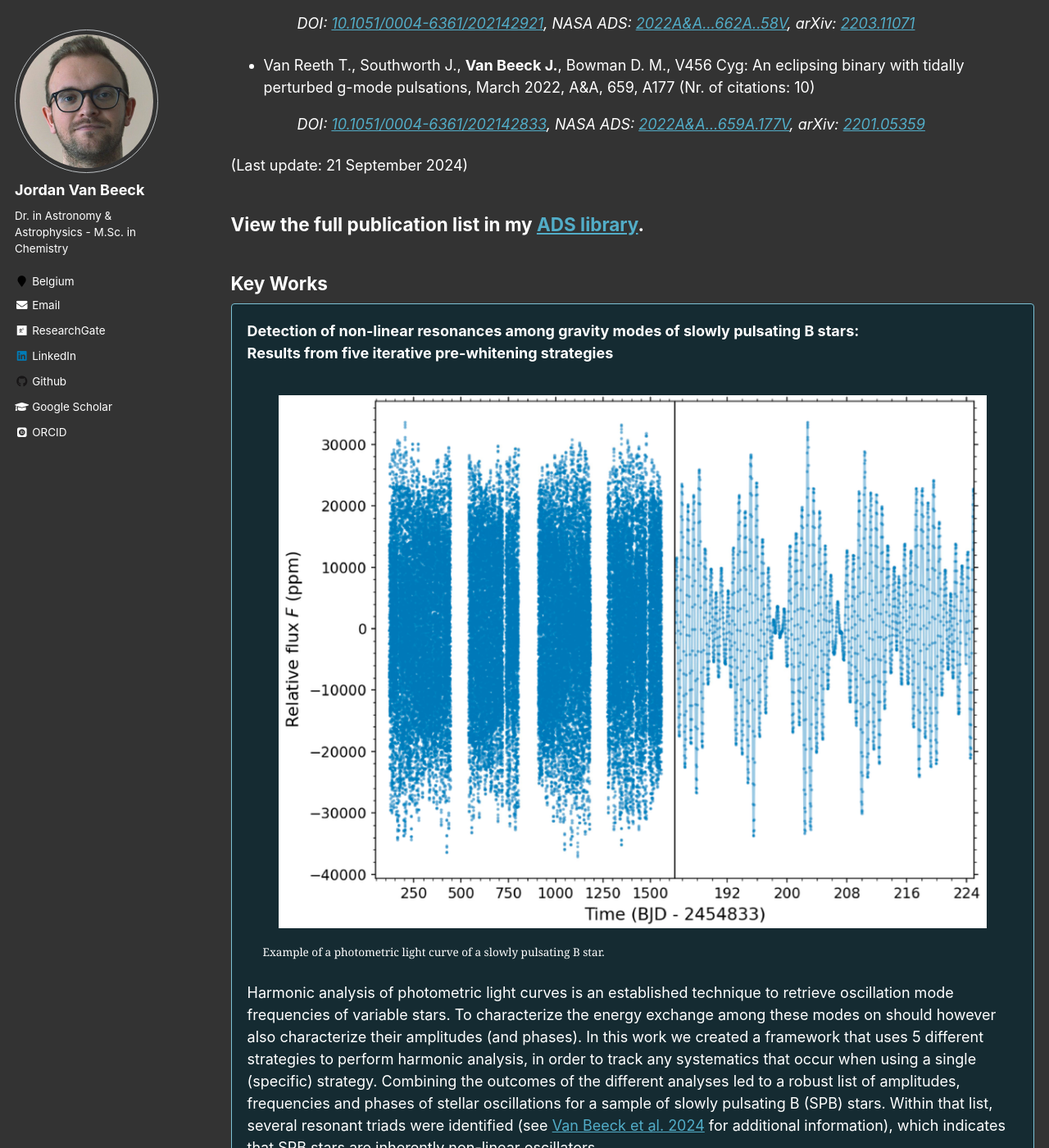
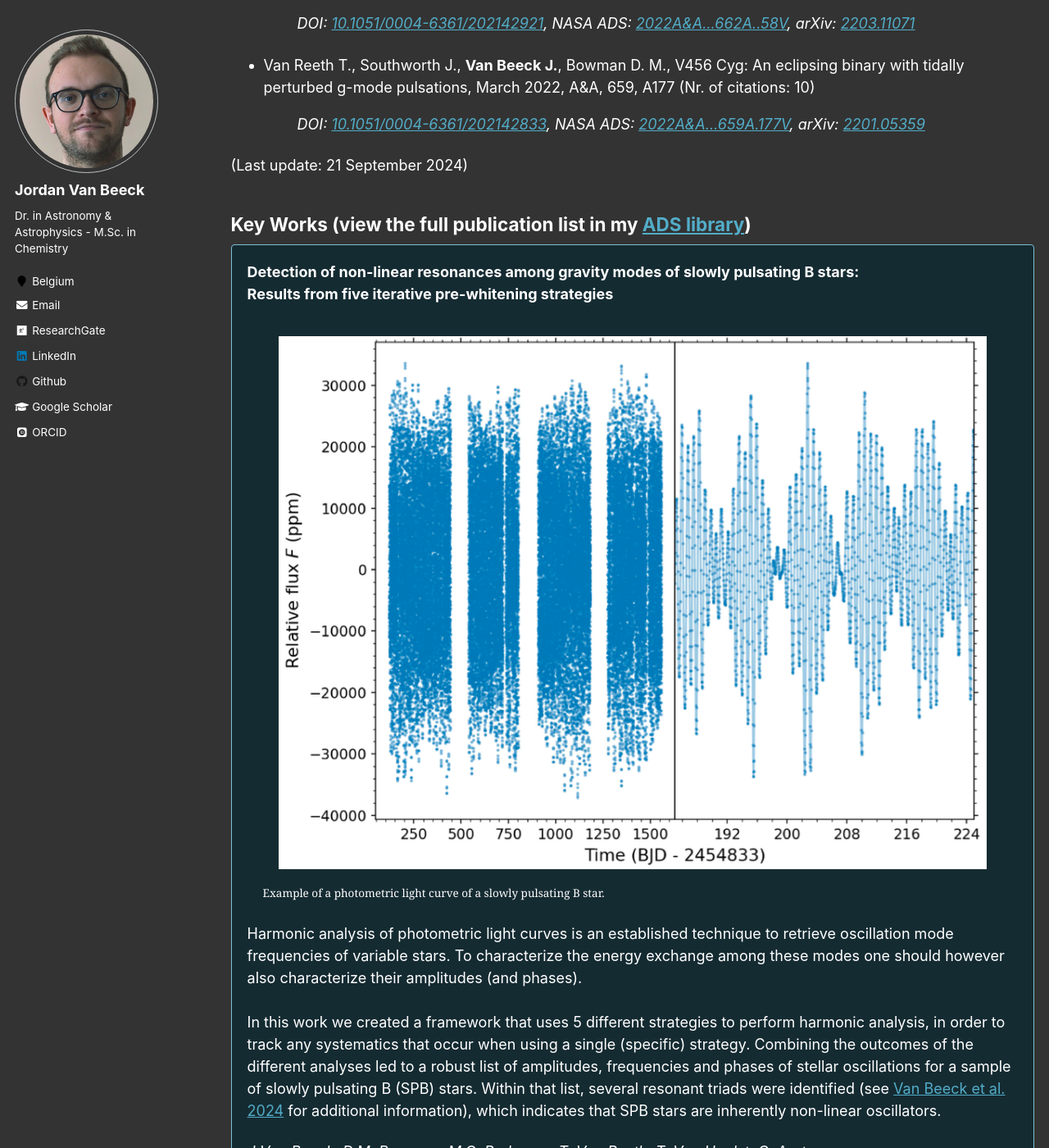
Before and after one commit to JVB11/jvb11.github.io, a Jekyll site: the page built from _pages/publications.md, in a window 1280 px wide and 1400 px high, scrolled down 741 px. Shown: the whole window at 82% size. Built offline with Jekyll 4.4.1, drawn with Linux system fonts in a browser that asks for light colours; some web fonts are replaced; some of the changed text lies outside the part shown.

Commit message:
Adjust formatting of descriptions of publications

```diff
--- a/_data/publication_highlights.yml
+++ b/_data/publication_highlights.yml
@@ -2,7 +2,7 @@
   subtitle: "Results from five iterative pre-whitening strategies"
   image: light_curve_ntsa.png
   imagedescription: Example of a photometric light curve of a slowly pulsating B star.
-  description: Harmonic analysis of photometric light curves is an established technique to retrieve oscillation mode frequencies of variable stars. To characterize the energy exchange among these modes on should however also characterize their amplitudes (and phases). In this work we created a framework that uses 5 different strategies to perform harmonic analysis, in order to track any systematics that occur when using a single (specific) strategy. Combining the outcomes of the different analyses led to a robust list of amplitudes, frequencies and phases of stellar oscillations for a sample of slowly pulsating B (SPB) stars. Within that list, several resonant triads were identified (see [Van Beeck et al. 2024](https://www.aanda.org/articles/aa/full_html/2024/07/aa48369-23/aa48369-23.html) for additional information), which indicates that SPB stars are inherently non-linear oscillators.
+  description: Harmonic analysis of photometric light curves is an established technique to retrieve oscillation mode frequencies of variable stars. To characterize the energy exchange among these modes one should however also characterize their amplitudes (and phases).<br><br> In this work we created a framework that uses 5 different strategies to perform harmonic analysis, in order to track any systematics that occur when using a single (specific) strategy. Combining the outcomes of the different analyses led to a robust list of amplitudes, frequencies and phases of stellar oscillations for a sample of slowly pulsating B (SPB) stars. Within that list, several resonant triads were identified (see [Van Beeck et al. 2024](https://www.aanda.org/articles/aa/full_html/2024/07/aa48369-23/aa48369-23.html) for additional information), which indicates that SPB stars are inherently non-linear oscillators.
   authors: J Van Beeck, D.M. Bowman, M.G. Pedersen, T. Van Reeth, T. Van Hoolst, C. Aerts
   link:
     url: https://www.aanda.org/articles/aa/full_html/2021/11/aa41572-21/aa41572-21.html
@@ -13,7 +13,7 @@
   subtitle: "Stationary solutions and modeling potential"
   image: coupling_triads.pdf
   imagedescription: "Overview of interaction triads/networks: Orange circles indicate oscillations that naturally occur (i.e., are linearly driven) within the star (model), whereas purple squares indicate oscillations that would not be sustained (i.e., linearly damped) within the star without non-linear energy exchange."
-  description: Asteroseismology, the study of stellar oscillations to improve our understanding of star evolution and structure, commonly relies on the measurement of precise oscillation frequencies obtained by applying harmonic analysis techniques to (space telescope) photometric time series. Such harmonic analyses not only characterize parameters additional to the mode frequency (i.e., mode amplitude and phase) but in some cases also show distinct signs of non-linear energy exchange among oscillations (e.g. [Van Beeck et al. 2021](https://www.aanda.org/articles/aa/full_html/2021/11/aa41572-21/aa41572-21.html)). In this work we therefore developed a theoretical and computational framework that simulates the (non-linear) energy exchange among three modes that (resonantly) interact (i.e., resonant triads). We found that utilizing amplitude ratio information may offer additional constraints for the modeling of stellar interiors.
+  description: Asteroseismology, the study of stellar oscillations to improve our understanding of star evolution and structure, commonly relies on the measurement of precise oscillation frequencies obtained by applying harmonic analysis techniques to (space telescope) photometric time series. Such harmonic analyses not only characterize parameters additional to the mode frequency (i.e., mode amplitude and phase) but in some cases also show distinct signs of non-linear energy exchange among oscillations (e.g. [Van Beeck et al. 2021](https://www.aanda.org/articles/aa/full_html/2021/11/aa41572-21/aa41572-21.html)).<br><br> In this work we therefore developed a theoretical and computational framework that simulates the (non-linear) energy exchange among three modes that (resonantly) interact (i.e., resonant triads). We found that utilizing amplitude ratio information may offer additional constraints for the modeling of stellar interiors.
   authors: J. Van Beeck, T. Van Hoolst, C. Aerts, J. Fuller
   link:
     url: https://www.aanda.org/articles/aa/full_html/2024/07/aa48369-23/aa48369-23.html
--- a/_pages/publications.md
+++ b/_pages/publications.md
@@ -30,9 +30,7 @@
 
 (Last update: 21 September 2024)
 
-## View the full publication list in my [ADS library](https://ui.adsabs.harvard.edu/public-libraries/mrBh0XAqRuqabcPXhidMUA).
-
-## Key Works
+## Key Works (view the full publication list in my [ADS library](https://ui.adsabs.harvard.edu/public-libraries/mrBh0XAqRuqabcPXhidMUA))
 
 {% include base_path %}
 {% assign number_printed = 0 %}
--- a/scripts/run_update_publications.py
+++ b/scripts/run_update_publications.py
@@ -52,7 +52,7 @@
 # change the content
 ## find location of headers that indicate which part of the markdown file to edit
 i1 = my_markdown.index("## Check out my five most recent publications\n")
-i2 = my_markdown.index(f"## View the full publication list in my [ADS library]({ads_library_url}).\n")
+i2 = my_markdown.index(f"## Key Works (view the full publication list in my  [ADS library]({ads_library_url})).\n")
 ## create a list of the export string
 my_split = [f"{x}\n" for x in formatted_export_string.split("\n")]
 ## now generate the new markdown file content
```
